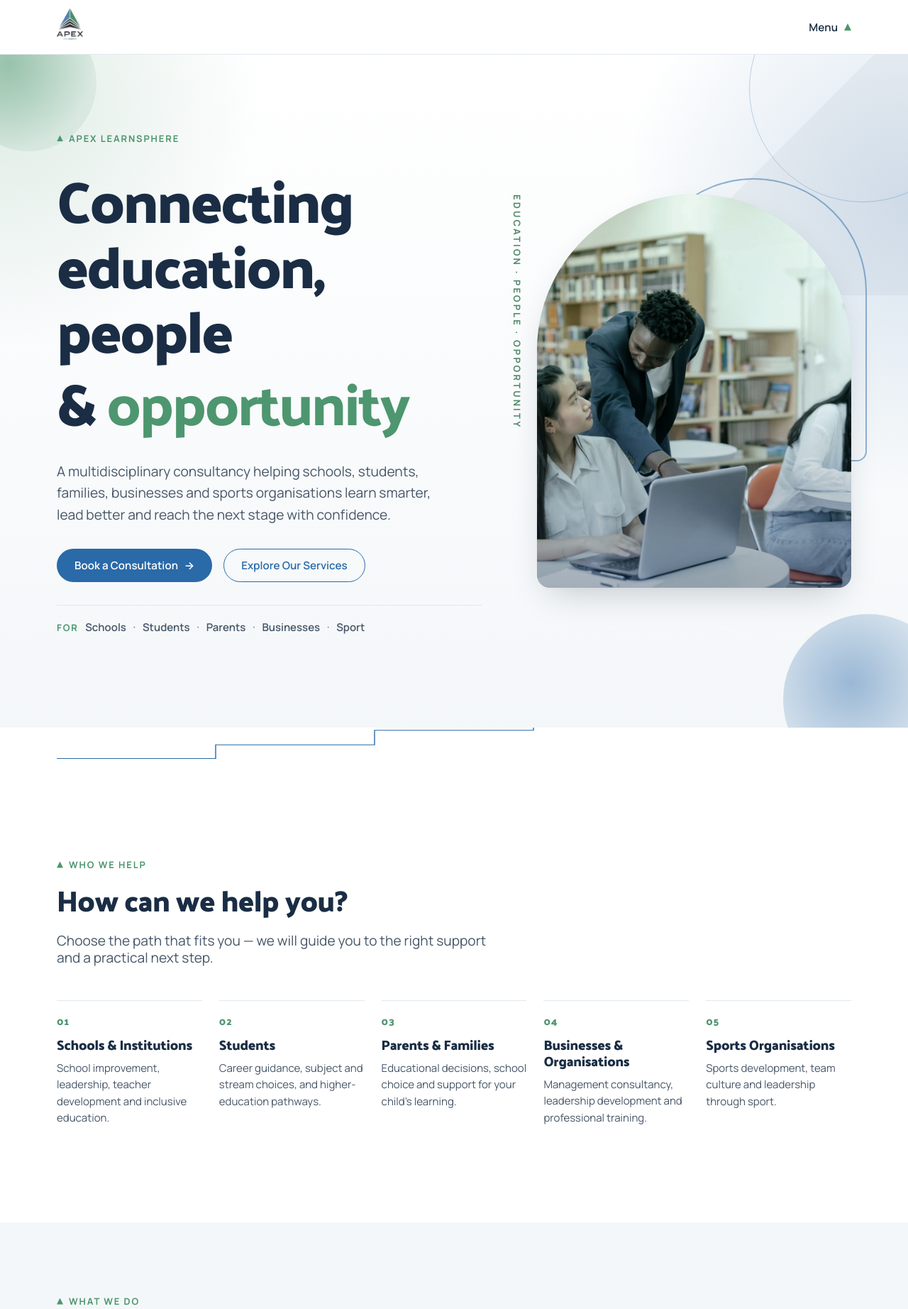
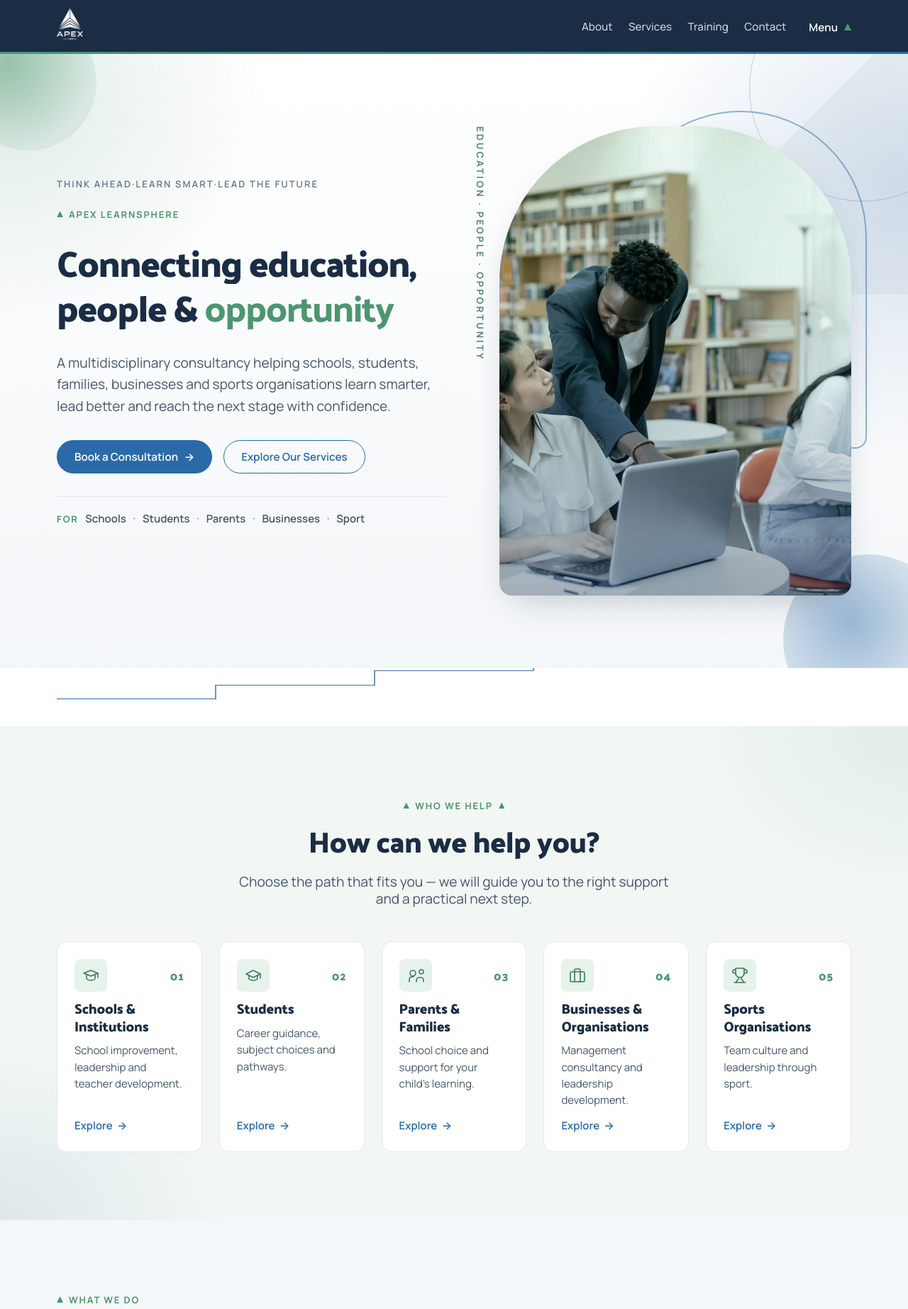
Before and after one commit to salman-m-498/apex-learnsphere-theme, a WordPress theme: template front-page.php in a window 1280 px wide. Shown: the top 1844 px of the page at 71% size. Run offline with PHP 8.4 and a stand-in for WordPress, Linux system fonts and the light colour scheme; the site name, menu and one post (Sample post) are stand-ins, and other content is empty.

Commit message:
Colored nav, clear menu close, inline links, pathways cards

```diff
--- a/assets/css/main.css
+++ b/assets/css/main.css
@@ -45,7 +45,7 @@
 	--font-display: 'Palanquin Dark', 'Segoe UI', system-ui, -apple-system, sans-serif;
 	--font-body: 'Manrope', system-ui, -apple-system, 'Segoe UI', Roboto, sans-serif;
 
-	--fs-hero: clamp(2.7rem, 6.4vw, 5.4rem);
+	--fs-hero: clamp(2.3rem, 4.2vw, 3.2rem);
 	--fs-h1: clamp(2.3rem, 4.6vw, 3.7rem);
 	--fs-h2: clamp(1.8rem, 3.2vw, 2.7rem);
 	--fs-h3: clamp(1.22rem, 1.8vw, 1.5rem);
@@ -313,8 +313,17 @@ ul, ol {
 	position: sticky;
 	top: 0;
 	z-index: 300;
-	background: #fff;
-	border-bottom: 1px solid var(--line);
+	background: var(--navy);
+}
+
+.site-header::after {
+	content: "";
+	position: absolute;
+	left: 0;
+	right: 0;
+	bottom: 0;
+	height: 3px;
+	background: linear-gradient(90deg, var(--green), var(--blue));
 }
 
 .site-header__inner {
@@ -333,6 +342,30 @@ ul, ol {
 .site-logo {
 	width: auto;
 	height: 44px;
+}
+
+.site-header__right {
+	display: flex;
+	align-items: center;
+	gap: var(--space-4);
+}
+
+.site-header__links {
+	display: flex;
+	align-items: center;
+	gap: 1.4rem;
+}
+
+.site-header__links a {
+	font-size: 0.95rem;
+	font-weight: 500;
+	color: #c3d2e0;
+	text-decoration: none;
+	transition: color var(--dur) var(--ease);
+}
+
+.site-header__links a:hover {
+	color: #fff;
 }
 
 .menu-btn {
@@ -347,7 +380,7 @@ ul, ol {
 	font-size: 0.95rem;
 	font-weight: 600;
 	letter-spacing: 0.01em;
-	color: var(--navy);
+	color: #fff;
 }
 
 .menu-btn__icon {
@@ -597,7 +646,7 @@ body.menu-open {
 
 .hero__grid {
 	display: grid;
-	grid-template-columns: 1.15fr 0.85fr;
+	grid-template-columns: 1.05fr 0.95fr;
 	gap: clamp(var(--space-5), 6vw, var(--space-7));
 	align-items: center;
 	position: relative;
@@ -606,6 +655,22 @@ body.menu-open {
 .hero__content {
 	position: relative;
 	z-index: 2;
+}
+
+.hero__motto {
+	display: flex;
+	flex-wrap: wrap;
+	align-items: baseline;
+	margin: 0 0 var(--space-2);
+	font-size: var(--fs-xs);
+	font-weight: 600;
+	letter-spacing: 0.16em;
+	text-transform: uppercase;
+	color: var(--c-text-muted);
+}
+
+.hero__motto-sep {
+	color: var(--c-accent);
 }
 
 .hero .eyebrow {
@@ -702,7 +767,7 @@ body.menu-open {
 
 .hero__media img {
 	border-radius: 220px 220px 18px 18px;
-	aspect-ratio: 4 / 5;
+	aspect-ratio: 3 / 4;
 	object-fit: cover;
 	width: 100%;
 	box-shadow: var(--shadow-lg);
@@ -975,8 +1040,15 @@ body.menu-open {
 	align-self: flex-start;
 }
 
-/* 8a. Editorial index grid (pathways)
-   ========================================================================== */
+/* 8a. Pathways card grid
+   ========================================================================== */
+.section--pathways {
+	background:
+		radial-gradient(42% 60% at 100% 0%, rgba(77, 150, 111, 0.1), transparent 60%),
+		radial-gradient(42% 60% at 0% 100%, rgba(42, 106, 168, 0.1), transparent 60%),
+		#f2f7f4;
+}
+
 .index-grid {
 	display: grid;
 	grid-template-columns: repeat(5, 1fr);
@@ -986,32 +1058,65 @@ body.menu-open {
 .index-item {
 	display: flex;
 	flex-direction: column;
-	gap: 0.6rem;
-	padding-top: var(--space-2);
-	border-top: 1px solid var(--line);
+	gap: 0.7rem;
+	background: #fff;
+	border: 1px solid var(--line);
+	border-radius: var(--radius);
+	padding: var(--space-3);
 	text-decoration: none;
 	color: inherit;
-	transition: border-color var(--dur) var(--ease);
+	transition: transform var(--dur) var(--ease), box-shadow var(--dur) var(--ease), border-color var(--dur) var(--ease);
 }
 
 .index-item:hover {
-	border-color: var(--c-accent);
+	transform: translateY(-5px);
+	box-shadow: var(--shadow-md);
+	border-color: var(--green);
 	color: inherit;
 	text-decoration: none;
 }
 
+.index-item__head {
+	display: flex;
+	align-items: center;
+	justify-content: space-between;
+}
+
+.index-item__icon {
+	display: inline-flex;
+	align-items: center;
+	justify-content: center;
+	width: 46px;
+	height: 46px;
+	border-radius: var(--radius-sm);
+	background: var(--green-soft);
+	color: var(--green-dark);
+	transition: background-color var(--dur) var(--ease), color var(--dur) var(--ease);
+}
+
+.index-item:hover .index-item__icon {
+	background: var(--green);
+	color: #fff;
+}
+
+.index-item__icon .icon {
+	width: 24px;
+	height: 24px;
+}
+
 .index-item__num {
 	font-family: var(--font-display);
-	font-size: 0.9rem;
+	font-size: 1rem;
 	font-weight: 600;
 	letter-spacing: 0.06em;
 	color: var(--c-accent);
 }
 
 .index-item h3 {
-	font-size: 1.2rem;
-	line-height: 1.2;
-	margin: 0;
+	font-size: 1.22rem;
+	line-height: 1.25;
+	margin: 0;
+	color: var(--c-heading);
 	transition: color var(--dur) var(--ease);
 }
 
@@ -1024,19 +1129,24 @@ body.menu-open {
 	color: var(--c-text-soft);
 	margin: 0;
 	line-height: 1.55;
-}
-
-.index-item__arrow {
-	font-size: 1.1rem;
+	flex-grow: 1;
+}
+
+.index-item__link {
+	display: inline-flex;
+	align-items: center;
+	gap: 0.4rem;
+	font-size: var(--fs-sm);
+	font-weight: 600;
 	color: var(--c-primary);
-	opacity: 0;
-	transform: translate(-6px, 6px);
-	transition: opacity var(--dur) var(--ease), transform var(--dur) var(--ease);
-}
-
-.index-item:hover .index-item__arrow {
-	opacity: 1;
-	transform: translate(0, 0);
+}
+
+.index-item__link .arrow {
+	transition: transform var(--dur) var(--ease);
+}
+
+.index-item:hover .index-item__link .arrow {
+	transform: translateX(3px);
 }
 
 /* 8b. Editorial index list (pillars)
--- a/front-page.php
+++ b/front-page.php
@@ -16,10 +16,13 @@ get_header();
 	<div class="hero__orb hero__orb--ring" aria-hidden="true"></div>
 	<div class="container hero__grid">
 		<div class="hero__content">
+			<p class="hero__motto">
+				<span><?php esc_html_e( 'Think ahead', 'apex-learnsphere' ); ?></span><span class="hero__motto-sep" aria-hidden="true"> · </span><span><?php esc_html_e( 'Learn smart', 'apex-learnsphere' ); ?></span><span class="hero__motto-sep" aria-hidden="true"> · </span><span><?php esc_html_e( 'Lead the future', 'apex-learnsphere' ); ?></span>
+			</p>
 			<p class="eyebrow"><?php esc_html_e( 'Apex LearnSphere', 'apex-learnsphere' ); ?></p>
 			<h1 class="hero__title" data-kinetic>
-				<span class="line"><span class="line__inner"><?php esc_html_e( 'Connecting education, people', 'apex-learnsphere' ); ?></span></span>
-				<span class="line"><span class="line__inner">&amp; <span class="accent"><?php esc_html_e( 'opportunity', 'apex-learnsphere' ); ?></span></span></span>
+				<span class="line"><span class="line__inner"><?php esc_html_e( 'Connecting education,', 'apex-learnsphere' ); ?></span></span>
+				<span class="line"><span class="line__inner"><?php esc_html_e( 'people &', 'apex-learnsphere' ); ?> <span class="accent"><?php esc_html_e( 'opportunity', 'apex-learnsphere' ); ?></span></span></span>
 			</h1>
 			<p class="lead hero__text"><?php esc_html_e( 'A multidisciplinary consultancy helping schools, students, families, businesses and sports organisations learn smarter, lead better and reach the next stage with confidence.', 'apex-learnsphere' ); ?></p>
 			<div class="hero__actions">
@@ -53,44 +56,59 @@ get_header();
 </div>
 
 <!-- Pathways -->
-<section class="section">
+<section class="section section--pathways">
 	<div class="container">
-		<div class="section-head reveal">
-			<p class="eyebrow"><?php esc_html_e( 'Who we help', 'apex-learnsphere' ); ?></p>
+		<div class="section-head section-head--center reveal">
+			<p class="eyebrow eyebrow--center"><?php esc_html_e( 'Who we help', 'apex-learnsphere' ); ?></p>
 			<h2><?php esc_html_e( 'How can we help you?', 'apex-learnsphere' ); ?></h2>
 			<p class="lead"><?php esc_html_e( 'Choose the path that fits you — we will guide you to the right support and a practical next step.', 'apex-learnsphere' ); ?></p>
 		</div>
 
 		<div class="index-grid">
 			<a class="index-item reveal" href="<?php echo esc_url( home_url( '/schools/' ) ); ?>">
-				<span class="index-item__num">01</span>
+				<div class="index-item__head">
+					<span class="index-item__icon"><?php echo apex_icon( 'school' ); // phpcs:ignore ?></span>
+					<span class="index-item__num">01</span>
+				</div>
 				<h3><?php esc_html_e( 'Schools & Institutions', 'apex-learnsphere' ); ?></h3>
-				<p><?php esc_html_e( 'School improvement, leadership, teacher development and inclusive education.', 'apex-learnsphere' ); ?></p>
-				<span class="index-item__arrow" aria-hidden="true">&#8599;</span>
+				<p><?php esc_html_e( 'School improvement, leadership and teacher development.', 'apex-learnsphere' ); ?></p>
+				<span class="index-item__link"><?php esc_html_e( 'Explore', 'apex-learnsphere' ); ?> <span class="arrow" aria-hidden="true">&#8594;</span></span>
 			</a>
 			<a class="index-item reveal" href="<?php echo esc_url( home_url( '/students-parents/' ) ); ?>">
-				<span class="index-item__num">02</span>
+				<div class="index-item__head">
+					<span class="index-item__icon"><?php echo apex_icon( 'graduate' ); // phpcs:ignore ?></span>
+					<span class="index-item__num">02</span>
+				</div>
 				<h3><?php esc_html_e( 'Students', 'apex-learnsphere' ); ?></h3>
-				<p><?php esc_html_e( 'Career guidance, subject and stream choices, and higher-education pathways.', 'apex-learnsphere' ); ?></p>
-				<span class="index-item__arrow" aria-hidden="true">&#8599;</span>
+				<p><?php esc_html_e( 'Career guidance, subject choices and pathways.', 'apex-learnsphere' ); ?></p>
+				<span class="index-item__link"><?php esc_html_e( 'Explore', 'apex-learnsphere' ); ?> <span class="arrow" aria-hidden="true">&#8594;</span></span>
 			</a>
 			<a class="index-item reveal" href="<?php echo esc_url( home_url( '/students-parents/' ) ); ?>">
-				<span class="index-item__num">03</span>
+				<div class="index-item__head">
+					<span class="index-item__icon"><?php echo apex_icon( 'family' ); // phpcs:ignore ?></span>
+					<span class="index-item__num">03</span>
+				</div>
 				<h3><?php esc_html_e( 'Parents & Families', 'apex-learnsphere' ); ?></h3>
-				<p><?php esc_html_e( 'Educational decisions, school choice and support for your child&#39;s learning.', 'apex-learnsphere' ); ?></p>
-				<span class="index-item__arrow" aria-hidden="true">&#8599;</span>
+				<p><?php esc_html_e( 'School choice and support for your child&#39;s learning.', 'apex-learnsphere' ); ?></p>
+				<span class="index-item__link"><?php esc_html_e( 'Explore', 'apex-learnsphere' ); ?> <span class="arrow" aria-hidden="true">&#8594;</span></span>
 			</a>
 			<a class="index-item reveal" href="<?php echo esc_url( home_url( '/businesses/' ) ); ?>">
-				<span class="index-item__num">04</span>
+				<div class="index-item__head">
+					<span class="index-item__icon"><?php echo apex_icon( 'briefcase' ); // phpcs:ignore ?></span>
+					<span class="index-item__num">04</span>
+				</div>
 				<h3><?php esc_html_e( 'Businesses & Organisations', 'apex-learnsphere' ); ?></h3>
-				<p><?php esc_html_e( 'Management consultancy, leadership development and professional training.', 'apex-learnsphere' ); ?></p>
-				<span class="index-item__arrow" aria-hidden="true">&#8599;</span>
+				<p><?php esc_html_e( 'Management consultancy and leadership development.', 'apex-learnsphere' ); ?></p>
+				<span class="index-item__link"><?php esc_html_e( 'Explore', 'apex-learnsphere' ); ?> <span class="arrow" aria-hidden="true">&#8594;</span></span>
 			</a>
 			<a class="index-item reveal" href="<?php echo esc_url( home_url( '/sports/' ) ); ?>">
-				<span class="index-item__num">05</span>
+				<div class="index-item__head">
+					<span class="index-item__icon"><?php echo apex_icon( 'trophy' ); // phpcs:ignore ?></span>
+					<span class="index-item__num">05</span>
+				</div>
 				<h3><?php esc_html_e( 'Sports Organisations', 'apex-learnsphere' ); ?></h3>
-				<p><?php esc_html_e( 'Sports development, team culture and leadership through sport.', 'apex-learnsphere' ); ?></p>
-				<span class="index-item__arrow" aria-hidden="true">&#8599;</span>
+				<p><?php esc_html_e( 'Team culture and leadership through sport.', 'apex-learnsphere' ); ?></p>
+				<span class="index-item__link"><?php esc_html_e( 'Explore', 'apex-learnsphere' ); ?> <span class="arrow" aria-hidden="true">&#8594;</span></span>
 			</a>
 		</div>
 	</div>
--- a/header.php
+++ b/header.php
@@ -21,21 +21,24 @@ $brand = apex_brand();
 	<div class="site-header__inner container">
 		<div class="site-branding">
 			<a class="site-branding__link" href="<?php echo esc_url( home_url( '/' ) ); ?>" rel="home">
-				<?php
-				if ( has_custom_logo() ) {
-					the_custom_logo();
-				} else {
-					apex_logo( 'default' );
-				}
-				?>
+				<?php apex_logo( 'white' ); ?>
 				<span class="screen-reader-text"><?php bloginfo( 'name' ); ?></span>
 			</a>
 		</div>
 
-		<button class="menu-btn" data-menu-open aria-controls="site-menu" aria-expanded="false">
-			<span class="menu-btn__label"><?php esc_html_e( 'Menu', 'apex-learnsphere' ); ?></span>
-			<span class="menu-btn__icon" aria-hidden="true"></span>
-		</button>
+		<div class="site-header__right">
+			<nav class="site-header__links" aria-label="<?php esc_attr_e( 'Primary links', 'apex-learnsphere' ); ?>">
+				<a href="<?php echo esc_url( home_url( '/about/' ) ); ?>"><?php esc_html_e( 'About', 'apex-learnsphere' ); ?></a>
+				<a href="<?php echo esc_url( home_url( '/services/' ) ); ?>"><?php esc_html_e( 'Services', 'apex-learnsphere' ); ?></a>
+				<a href="<?php echo esc_url( home_url( '/training/' ) ); ?>"><?php esc_html_e( 'Training', 'apex-learnsphere' ); ?></a>
+				<a href="<?php echo esc_url( home_url( '/contact/' ) ); ?>"><?php esc_html_e( 'Contact', 'apex-learnsphere' ); ?></a>
+			</nav>
+
+			<button class="menu-btn" data-menu-open aria-controls="site-menu" aria-expanded="false">
+				<span class="menu-btn__label"><?php esc_html_e( 'Menu', 'apex-learnsphere' ); ?></span>
+				<span class="menu-btn__icon" aria-hidden="true"></span>
+			</button>
+		</div>
 	</div>
 </header>
 
@@ -44,9 +47,8 @@ $brand = apex_brand();
 		<a class="menu-overlay__logo" href="<?php echo esc_url( home_url( '/' ) ); ?>" rel="home">
 			<?php apex_logo( 'white' ); ?>
 		</a>
-		<button class="menu-btn menu-btn--close" data-menu-close aria-controls="site-menu" aria-expanded="true">
-			<span class="menu-btn__label"><?php esc_html_e( 'Close', 'apex-learnsphere' ); ?></span>
-			<span class="menu-btn__icon" aria-hidden="true"></span>
+		<button class="menu-close" data-menu-close aria-controls="site-menu" aria-expanded="true" aria-label="<?php esc_attr_e( 'Close menu', 'apex-learnsphere' ); ?>">
+			<svg viewBox="0 0 24 24" fill="none" stroke="currentColor" stroke-width="2" stroke-linecap="round" aria-hidden="true" focusable="false"><path d="M18 6 6 18" /><path d="m6 6 12 12" /></svg>
 		</button>
 	</div>
 
```
Also changed, not shown: other parts of assets/css/main.css (+31 -7 lines).
